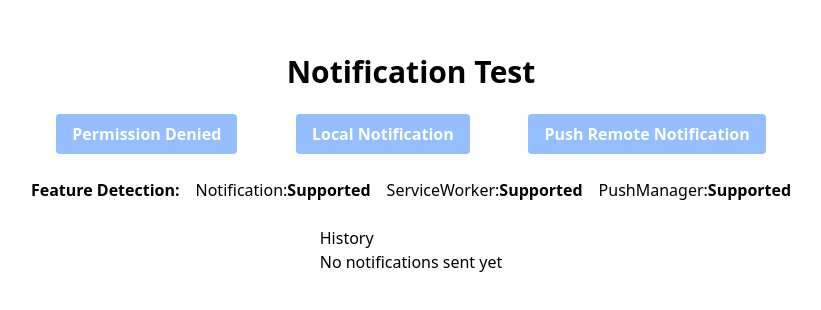
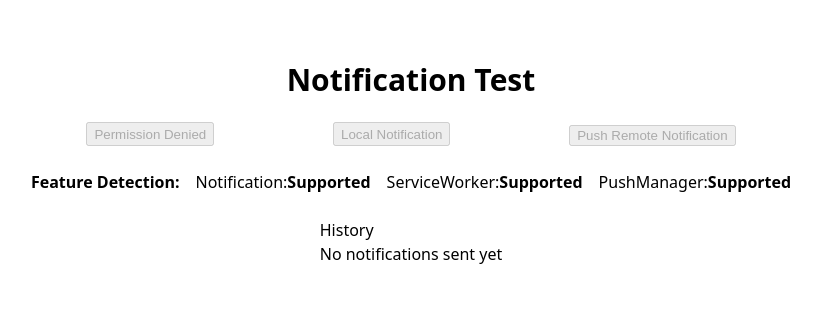
Before and after one commit to AdairLi2504/push-notification-test, a SvelteKit app: page / in a window 1280 px wide. Shown: the part 236-546 px from the top of the page, without its empty margins (229-1050 px from the left). Built offline with nearby package versions, Linux system fonts and the light colour scheme; what web-push would draw is missing.

Commit message:
revert button for better compat

```diff
--- a/src/routes/+page.svelte
+++ b/src/routes/+page.svelte
@@ -142,19 +142,16 @@
 	<h1 class="text-3xl font-bold">Notification Test</h1>
 	<div class="flex flex-row justify-around w-full">
 		<button
-			class="test-button"
 			onclick={requestPermission}
 			disabled={permission === "granted" || permission === "denied"}
 			>{rpButtonText}</button
 		>
 		<button
-			class="test-button"
 			onclick={sendNotification}
 			disabled={permission !== "granted"}>Local Notification</button
 		>
 		<form method="POST" use:enhance={enhanceHandlePushNotification}>
 			<button
-				class="test-button"
 				disabled={permission !== "granted" ||
 					!("PushManager" in window) ||
 					!("serviceWorker" in navigator)}
--- a/src/routes/layout.css
+++ b/src/routes/layout.css
@@ -1,7 +1,7 @@
 @import 'tailwindcss';
 
-@layer components{
-	.test-button{
-		@apply bg-blue-500 hover:bg-blue-700 text-white font-bold py-2 px-4 rounded disabled:opacity-50 disabled:cursor-not-allowed
-	}
+@layer base {
+  button {
+    all: revert;
+  }
 }
```
